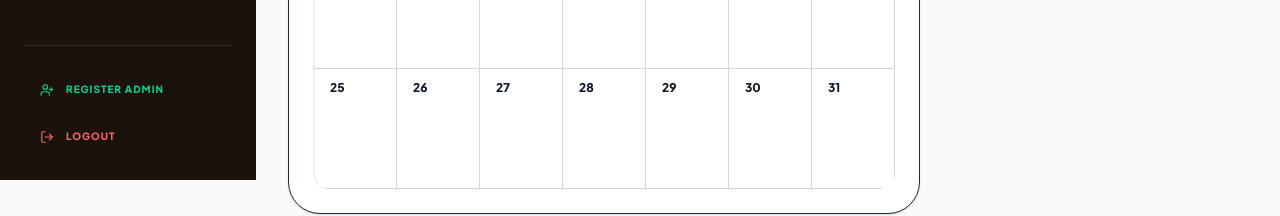
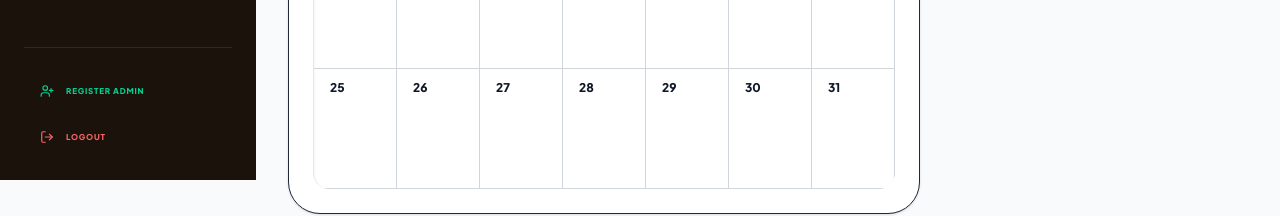
Before and after one commit to sobatweb/Suit-Palace, a React (Vite) app in the folder frontend/: page /adminMaster in a window 1280 px wide. Shown: the part 620-836 px from the top of the page. Built offline with nearby package versions, Linux system fonts and the light colour scheme; no server answers; sample sign-in values are in the browser's storage.

Commit message:
Update Sidebar.jsx

```diff
--- a/frontend/src/components/dashboard/Sidebar.jsx
+++ b/frontend/src/components/dashboard/Sidebar.jsx
@@ -34,7 +34,7 @@ const Sidebar = ({ activeTab, setActiveTab, dbKeys, isOpen, setIsOpen, onLogoutC
             setIsOpen(false);
             navigate("/adminMaster/register");
           }}
-          className="w-full flex items-center gap-3 px-4 py-3 rounded-xl text-[10px] font-black uppercase tracking-widest text-emerald-400 hover:bg-emerald-500/10 hover:text-emerald-300 transition-all"
+          className="w-full flex items-center gap-3 px-4 py-3 rounded-xl text-[8px] font-black uppercase tracking-widest text-emerald-400 hover:bg-emerald-500/10 hover:text-emerald-300 transition-all"
         >
           <UserPlus size={14} />
           Register Admin
@@ -43,7 +43,7 @@ const Sidebar = ({ activeTab, setActiveTab, dbKeys, isOpen, setIsOpen, onLogoutC
         {/* LOGOUT */}
         <button
           onClick={onLogoutClick}
-          className="w-full flex items-center gap-3 px-4 py-3 rounded-xl text-[10px] font-black uppercase tracking-widest text-red-400 hover:bg-red-500/10 hover:text-red-300 transition-all"
+          className="w-full flex items-center gap-3 px-4 py-3 rounded-xl text-[8px] font-black uppercase tracking-widest text-red-400 hover:bg-red-500/10 hover:text-red-300 transition-all"
         >
           <LogOut size={14} />
           Logout
```
